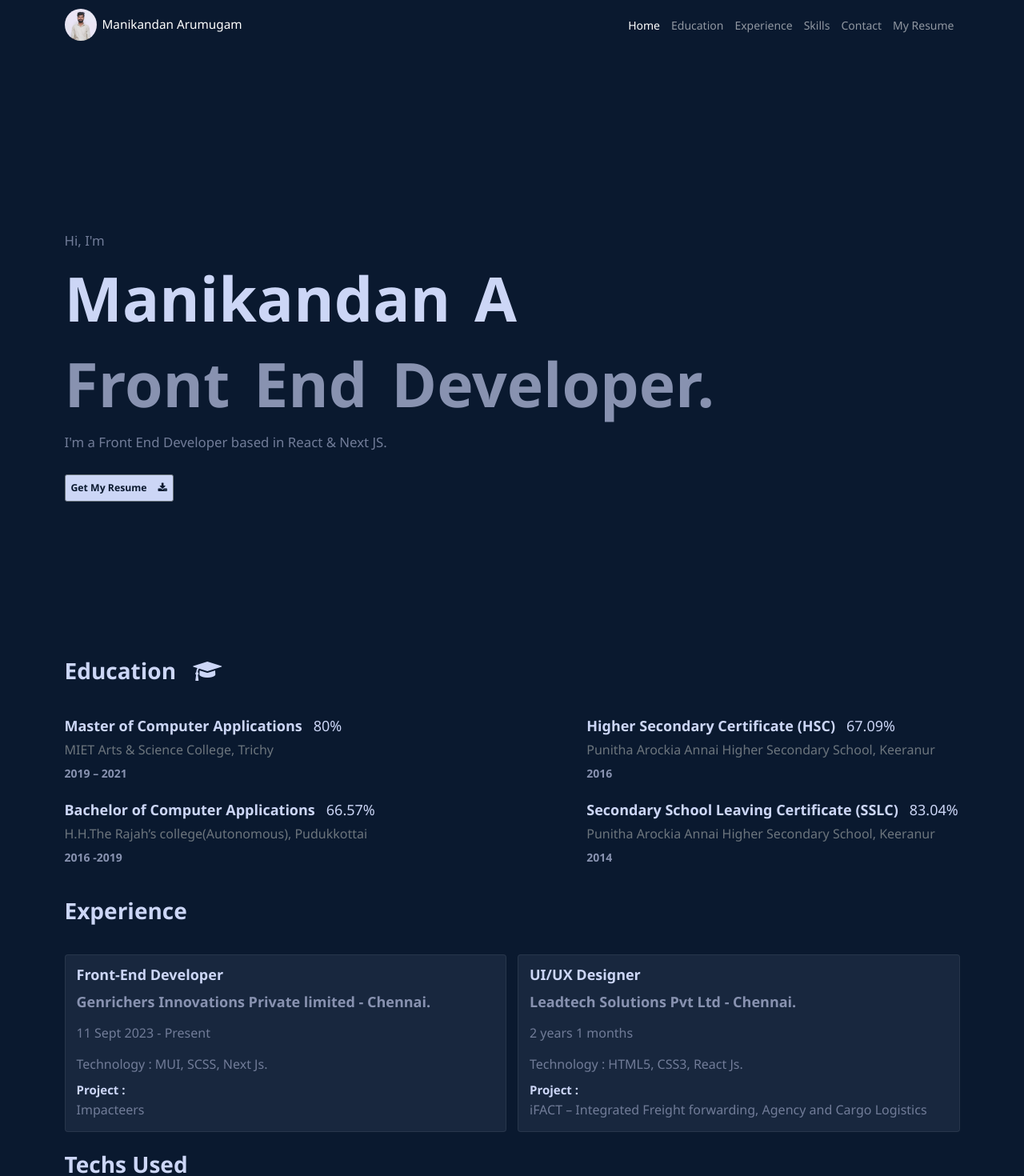
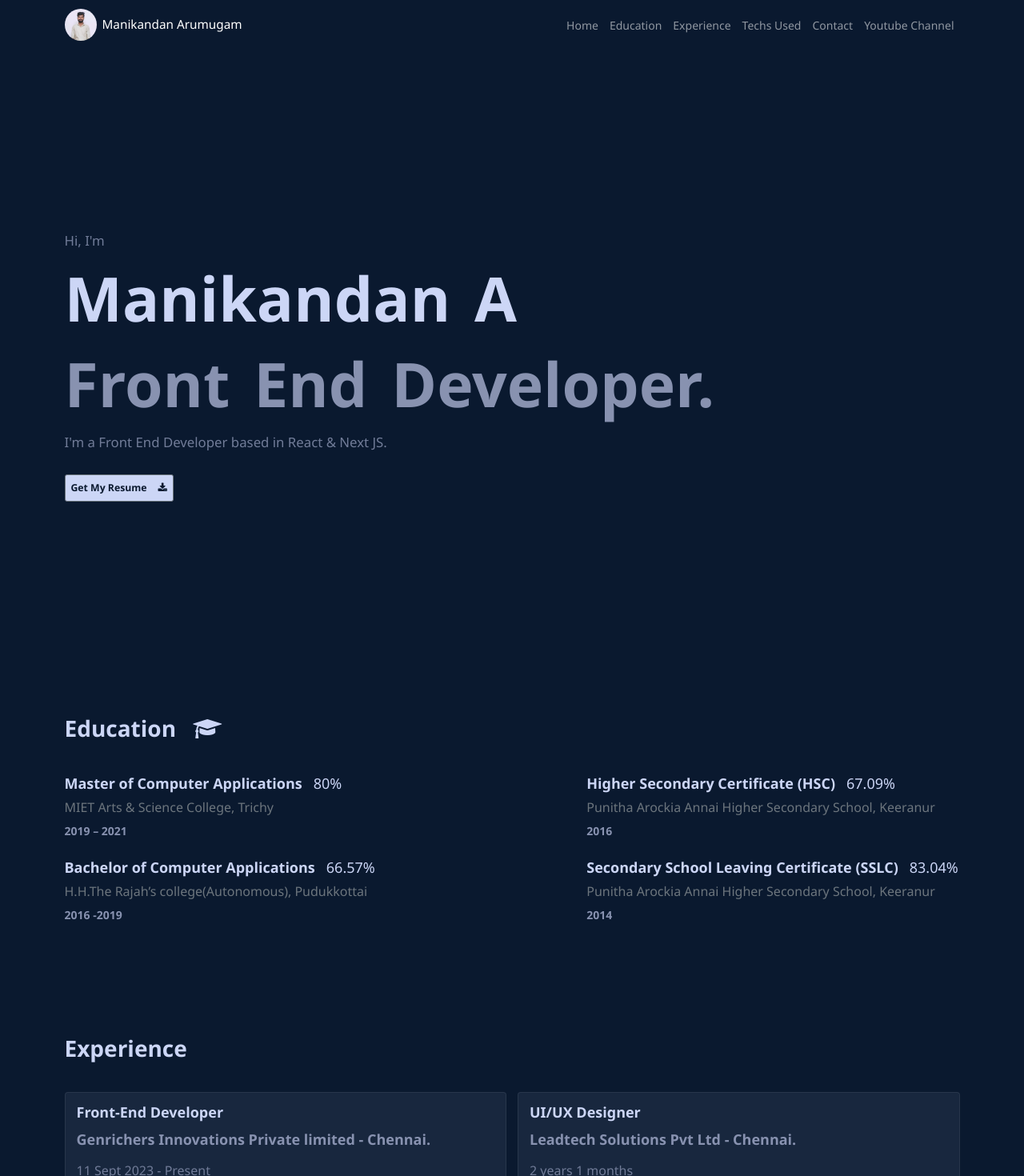
Before and after one commit to manikeeranur/react-portfolio, a React (Create React App) app: page / in a window 1280 px wide. Shown: the top 1470 px of the page at 80% size. Built offline with nearby package versions, Linux system fonts and the light colour scheme.

Commit message:
scrolling added

```diff
--- a/package.json
+++ b/package.json
@@ -22,6 +22,7 @@
     "react-fast-marquee": "^1.6.5",
     "react-router-dom": "^6.24.1",
     "react-scripts": "5.0.1",
+    "react-scroll": "^1.9.0",
     "react-toastify": "^10.0.6",
     "web-vitals": "^2.1.4"
   },
--- a/src/App.css
+++ b/src/App.css
@@ -18,9 +18,23 @@ body {
 .my-resume {
   background: #fff;
 }
+
+#education,
+#experience,
+#skills,
+#contact,
+#youtube {
+  margin-top: 100px;
+}
+
 .navbar {
   background: var(--blue);
 }
+
+.navbar .nav-link {
+  cursor: pointer;
+}
+
 .home-page {
   width: 100%;
   height: calc(100vh - 66px);
@@ -157,6 +171,7 @@ body {
 }
 .contact-form {
   margin-bottom: 3rem;
+  /* height: 73vh; */
 }
 .contact-form .form-control {
   background: #3d4c634a;
@@ -205,6 +220,25 @@ body {
   color: var(--blue);
   padding: 0.5rem;
 }
+.youtube {
+  min-height: 100vh;
+}
+.youtube .video-wrapper {
+  position: relative;
+  width: 100%; /* Adjust width based on your layout */
+  max-width: 560px; /* Optional: Limit max width */
+  aspect-ratio: 16 / 9; /* Maintain 16:9 aspect ratio */
+}
+
+.youtube .video-wrapper iframe {
+  position: absolute;
+  width: 100%;
+  height: 100%;
+  top: 0;
+  left: 0;
+  border: 0;
+  filter: opacity(0.5);
+}
 @media only screen and (min-width: 320px) and (max-width: 767px) {
   .education .MuiTimelineItem-root::before {
     display: none;
--- a/src/App.jsx
+++ b/src/App.jsx
@@ -9,38 +9,11 @@ import MyResumeContextProvider from "./components/context/MyResumeContext";
 import Education from "./components/Education/Education";
 import Experience from "./components/Experience/Experience";
 import Contact from "./components/Contact/Contact";
+import FileUploader from "./components/FileUploader";
+import Youtube from "./components/Youtube/Youtube";
 const App = () => {
   return (
     <>
-      {/* <BrowserRouter>
-        <MyResumeContextProvider>
-          <Navbar />
-
-          <Routes>
-            <Route path="/" element={<Home />} />
-          </Routes>
-
-          <Routes>
-            <Route path="/education" element={<Education />} />
-          </Routes>
-
-          <Routes>
-            <Route path="/experience" element={<Experience />} />
-          </Routes>
-
-          <Routes>
-            <Route path="/skills" element={<Skills />} />
-          </Routes>
-          <Routes>
-            <Route path="/contact" element={<Contact />} />
-          </Routes>
-
-          <Routes>
-            <Route path="/myresume" element={<MyResume />} />
-          </Routes>
-        </MyResumeContextProvider>
-      </BrowserRouter> */}
-
       <BrowserRouter>
         <MyResumeContextProvider>
           <Navbar />
@@ -55,12 +28,16 @@ const App = () => {
                   <Experience />
                   <Skills />
                   <Contact />
+                  <Youtube />
                 </>
               }
             />
           </Routes>
           <Routes>
             <Route path="/myresume" element={<MyResume />} />
+          </Routes>
+          <Routes>
+            <Route path="/fileUploader" element={<FileUploader />} />
           </Routes>
         </MyResumeContextProvider>
       </BrowserRouter>
--- a/src/components/Contact/Contact.jsx
+++ b/src/components/Contact/Contact.jsx
@@ -82,10 +82,10 @@ Tamil Nadu - 622502
   };
 
   return (
-    <div className="container">
+    <div className="container" id="contact">
       <div className="heading-top">Contact Details</div>
       <div className="contact-form">
-        <div className="d-flex flex-wrap align-items-center gap-3 h-100">
+        <div className="d-flex flex-wrap align-items-center gap-3">
           <div className="col-12 col-md-4 d-none">
             <div className="d-flex gap-5 flex-column align-items-center">
               <img src={Profile} alt="" className="rounded-circle col-6" />
--- a/src/components/Education/Education.jsx
+++ b/src/components/Education/Education.jsx
@@ -7,7 +7,7 @@ const Education = () => {
   const { educationDetails } = useContext(MyResumeContext);
 
   return (
-    <div className="education">
+    <div className="education" id="education">
       <div className="container">
         <div className="heading-top">
           Education{" "}
--- a/src/components/Experience/Experience.jsx
+++ b/src/components/Experience/Experience.jsx
@@ -82,7 +82,7 @@ const Experience = () => {
 
   return (
     <>
-      <div className="experience pt-3">
+      <div className="experience pt-3" id="experience">
         <div className="container overflow-hidden">
           <div className="heading-top">Experience</div>
           {/* <motion.div
--- /dev/null
+++ b/src/components/FileUploader.jsx
@@ -0,0 +1,57 @@
+import React, { useState } from "react";
+
+const FileUploader = () => {
+  const [uploadedData, setUploadedData] = useState([]);
+  const url = "https://api.cloudinary.com/v1_1/duuesjzan/image/upload";
+
+  const handleSubmit = async (e) => {
+    e.preventDefault();
+
+    const files = e.target.fileInput.files;
+    const uploadedResponses = [];
+
+    for (let i = 0; i < files.length; i++) {
+      const formData = new FormData();
+      formData.append("file", files[i]);
+      formData.append("upload_preset", "ml_default");
+
+      try {
+        const response = await fetch(url, {
+          method: "POST",
+          body: formData,
+        });
+
+        const data = await response.json();
+        uploadedResponses.push(data);
+      } catch (error) {
+        console.error("Error uploading file:", error);
+      }
+    }
+
+    setUploadedData((prev) => [...prev, ...uploadedResponses]);
+  };
+
+  return (
+    <div>
+      <form onSubmit={handleSubmit}>
+        <input type="file" name="fileInput" multiple />
+        <button type="submit">Upload</button>
+      </form>
+
+      <div id="data">
+        {uploadedData.map((data, index) => (
+          <div key={index}>
+            <p>Uploaded File: {data.original_filename}</p>
+            <img
+              src={data.secure_url}
+              alt={data.original_filename}
+              width="200"
+            />
+          </div>
+        ))}
+      </div>
+    </div>
+  );
+};
+
+export default FileUploader;
--- a/src/components/Home/Home.jsx
+++ b/src/components/Home/Home.jsx
@@ -3,7 +3,7 @@ import Resume from "../download/Manikandan_Resume.pdf";
 
 const Home = () => {
   return (
-    <div className="container">
+    <div className="container" id="home">
       <div className="home-page pt-md-5">
         <div className="col-md">
           <p>Hi, I'm</p>
--- a/src/components/Navbar/Navbar.jsx
+++ b/src/components/Navbar/Navbar.jsx
@@ -1,6 +1,6 @@
 import React from "react";
 import Profile from "../../Images/Profile/profile.jpeg";
-import { Link } from "react-router-dom";
+import { Link } from "react-scroll";
 
 const Navbar = () => {
   return (
@@ -25,34 +25,69 @@ const Navbar = () => {
           <div className="collapse navbar-collapse" id="collapsibleNavId">
             <ul className="navbar-nav me-auto ms-md-auto me-md-0 mt-2 mt-lg-0">
               <li className="nav-item">
-                <Link to="/" className="nav-link active" aria-current="page">
+                <Link
+                  to="home"
+                  smooth={true}
+                  duration={400}
+                  offset={-80}
+                  className="nav-link"
+                >
                   Home
-                  <span className="visually-hidden">(current)</span>
                 </Link>
               </li>
               <li className="nav-item">
-                <Link to="/education" className="nav-link">
+                <Link
+                  to="education"
+                  smooth={true}
+                  duration={400}
+                  offset={-80}
+                  className="nav-link"
+                >
                   Education
                 </Link>
               </li>
               <li className="nav-item">
-                <Link to="/experience" className="nav-link">
+                <Link
+                  to="experience"
+                  smooth={true}
+                  duration={400}
+                  offset={-50}
+                  className="nav-link"
+                >
                   Experience
                 </Link>
               </li>
               <li className="nav-item">
-                <Link to="/skills" className="nav-link">
-                  Skills
+                <Link
+                  to="skills"
+                  smooth={true}
+                  duration={400}
+                  offset={-50}
+                  className="nav-link"
+                >
+                  Techs Used
                 </Link>
               </li>
               <li className="nav-item">
-                <Link to="/contact" className="nav-link">
+                <Link
+                  to="contact"
+                  smooth={true}
+                  duration={400}
+                  offset={-80}
+                  className="nav-link"
+                >
                   Contact
                 </Link>
               </li>
               <li className="nav-item">
-                <Link to="/myresume" className="nav-link">
-                  My Resume
+                <Link
+                  to="youtube"
+                  smooth={true}
+                  duration={400}
+                  offset={-80}
+                  className="nav-link"
+                >
+                  Youtube Channel
                 </Link>
               </li>
             </ul>
--- a/src/components/Skills/Skills.jsx
+++ b/src/components/Skills/Skills.jsx
@@ -135,7 +135,7 @@ const Skills = () => {
   };
 
   return (
-    <div className="overflow-hidden skills">
+    <div className="overflow-hidden skills" id="skills">
       <div className="container">
         <div className="heading-top">Techs Used</div>
 
--- /dev/null
+++ b/src/components/Youtube/Youtube.jsx
@@ -0,0 +1,49 @@
+import React from "react";
+import { Link } from "react-router-dom";
+
+const Youtube = () => {
+  return (
+    <>
+      <div className="container youtube" id="youtube">
+        <div className="heading-top">YouTube Channel</div>
+
+        <div className="d-flex  flex-wrap gap-5">
+          <div className="video-wrapper mb-5 mb-md-0">
+            <iframe
+              width="560"
+              height="315"
+              src="https://www.youtube-nocookie.com/embed/U058fhO_rNY?si=Ca5e9Ue-PonRaGkr"
+              title="YouTube video player"
+              frameborder="0"
+              allow="accelerometer; autoplay; clipboard-write; encrypted-media; gyroscope; picture-in-picture; web-share"
+              referrerpolicy="strict-origin-when-cross-origin"
+              allowfullscreen
+            ></iframe>
+          </div>
+
+          <div className="video-wrapper  mb-5 mb-md-0">
+            <iframe
+              width="560"
+              height="315"
+              src="https://www.youtube-nocookie.com/embed/vpT4COLg_AY?si=s0ksgkuRhK0GF3U3"
+              title="YouTube video player"
+              frameborder="0"
+              allow="accelerometer; autoplay; clipboard-write; encrypted-media; gyroscope; picture-in-picture; web-share"
+              referrerpolicy="strict-origin-when-cross-origin"
+              allowfullscreen
+            ></iframe>
+          </div>
+        </div>
+        <Link
+          to="https://www.youtube.com/@studentcodertech8500"
+          target="_blank"
+          className="my-5 btn btn-secondary"
+        >
+          More Videos to view My YouTube Channel
+        </Link>
+      </div>
+    </>
+  );
+};
+
+export default Youtube;
```
Also changed, not shown: 1 other file (tests, documents, lock files or other folders).
